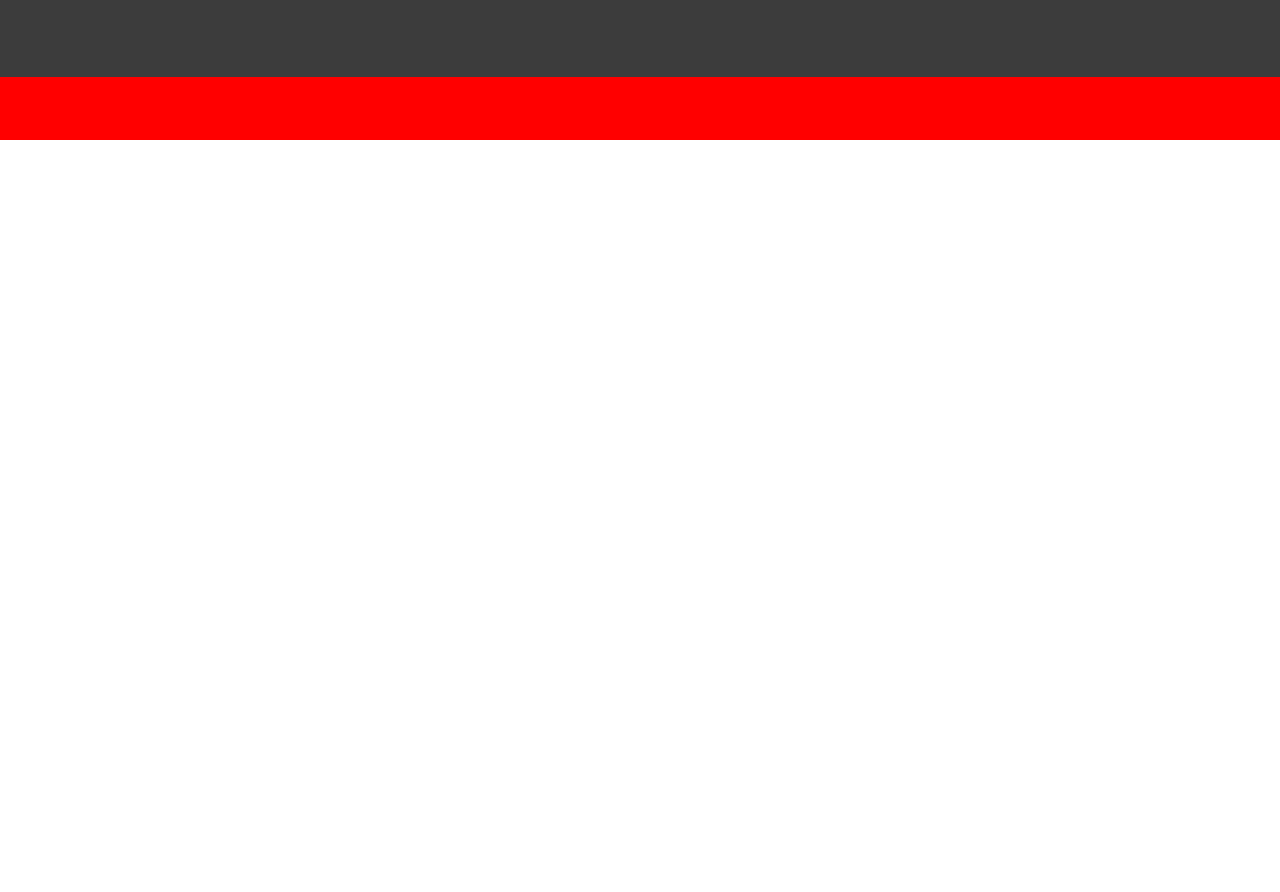
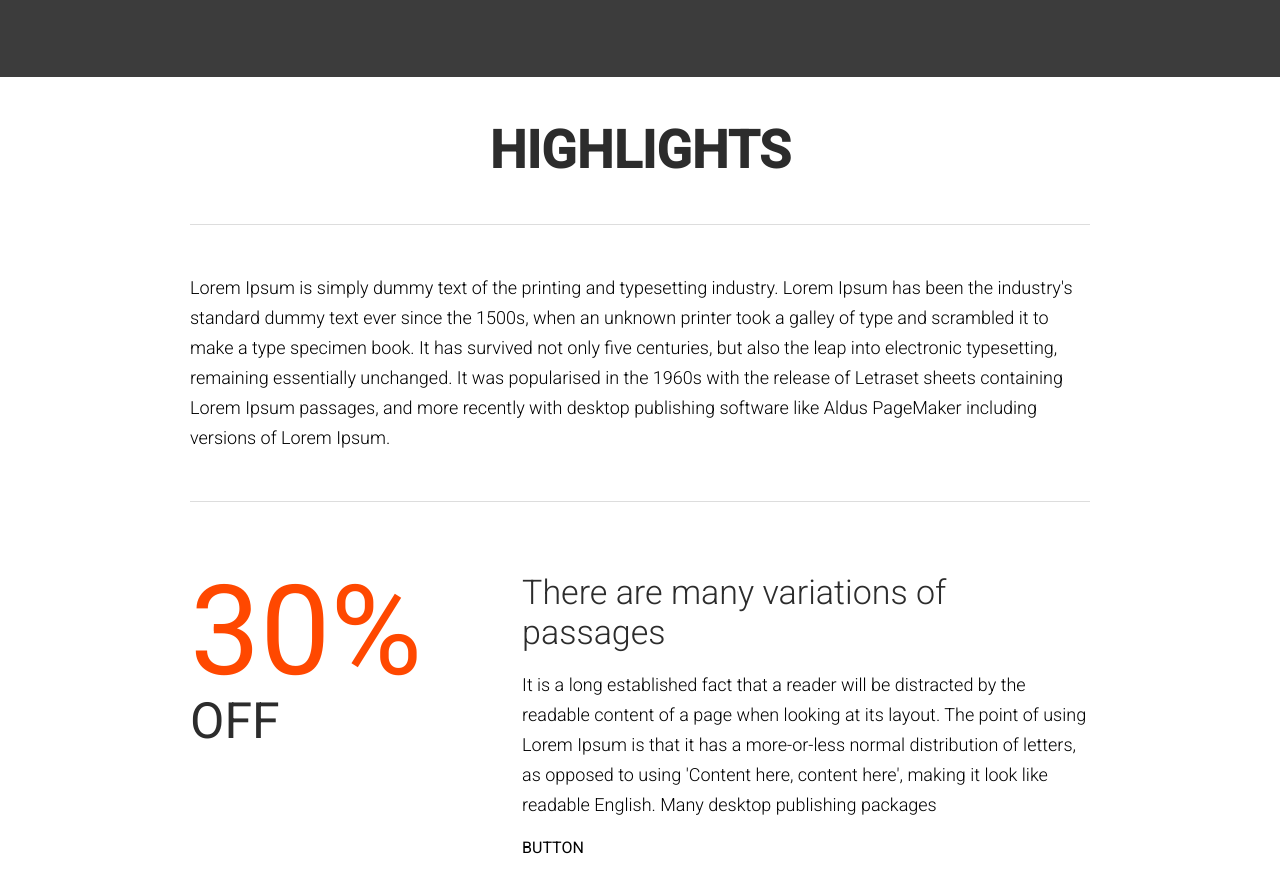
Before and after one commit to mindziukasss/react_spa, a React (Create React App) app: page / in a window 1280 px wide. Shown: the part 1360-2252 px from the top of the page. Before the commit the page ends 1500 px from the top, so only its background shows below. Built offline with nearby package versions, Linux system fonts and the light colour scheme.

Commit message:
Add Highlights component

```diff
--- a/src/App.js
+++ b/src/App.js
@@ -4,14 +4,16 @@ import './resources/styles.css';
 import Hedear from './components/header_footer/Header';
 import Featured from './components/featured/Featured';
 import VenueInfo from './components/venue_info/VenueInfo'
+import Highlights from './components/highlights/Highlights'
 
 
 function App() {
   return (
-    <div className="App" style={{height:"1500px" , backgroundColor: 'red'}}>
+    <div className="App" style={{height:"1500px" , background: 'cornflower'}}>
         <Hedear/>
         <Featured/>
         <VenueInfo/>
+        <Highlights/>
     </div>
   );
 }
--- /dev/null
+++ b/src/components/highlights/Description.js
@@ -0,0 +1,24 @@
+import React from 'react';
+import Fade from 'react-reveal/Fade';
+
+
+const Description = () => {
+    return (
+        <Fade>
+            <div className={"center_wrapper"}>
+                <h2>Highlights</h2>
+                <div className={"highlight_description"}>
+                    <p>Lorem Ipsum is simply dummy text of the printing and typesetting industry. Lorem Ipsum has been
+                        the industry's standard dummy text ever since the 1500s, when an unknown printer took a galley
+                        of type and scrambled it to make a type specimen book. It has survived not only five centuries,
+                        but also the leap into electronic typesetting, remaining essentially unchanged. It was
+                        popularised in the 1960s with the release of Letraset sheets containing Lorem Ipsum passages,
+                        and more recently with desktop publishing software like Aldus PageMaker including versions of
+                        Lorem Ipsum.</p>
+                </div>
+            </div>
+        </Fade>
+    );
+};
+
+export default Description;
--- /dev/null
+++ b/src/components/highlights/Discount.js
@@ -0,0 +1,57 @@
+import React, {Component} from 'react';
+import Fade from 'react-reveal/Fade';
+import Slide from 'react-reveal/Slide';
+
+class Discount extends Component {
+    state = {
+        discountStart: 0,
+        discountStop: 30
+    }
+
+    porcentage = () => {
+        if (this.state.discountStart < this.state.discountStop) {
+            this.setState({
+                discountStart: this.state.discountStart + 1
+            })
+        }
+    }
+
+    componentDidUpdate() {
+        setTimeout(() => {
+            this.porcentage()
+        }, 30)
+    }
+
+    render() {
+        return (
+            <div className={"center_wrapper"}>
+                <div className={"discount_wrapper"}>
+                    <Fade
+                        onReveal={() => this.porcentage()}
+
+                    >
+                        <div className={"discount_porcentage"}>
+                            <span>{this.state.discountStart}%</span>
+                            <span>OFF</span>
+                        </div>
+                    </Fade>
+                    <Slide right>
+                        <div className={"discount_description"}>
+                            <h3>There are many variations of passages</h3>
+                            <p>It is a long established fact that a reader will be distracted by the readable content of
+                                a
+                                page when looking at its layout. The point of using Lorem Ipsum is that it has a
+                                more-or-less normal distribution of letters, as opposed to using 'Content here, content
+                                here', making it look like readable English. Many desktop publishing packages</p>
+                            <div>
+                                BUTTON
+                            </div>
+                        </div>
+                    </Slide>
+                </div>
+            </div>
+        );
+    }
+}
+
+export default Discount;
--- /dev/null
+++ b/src/components/highlights/Highlights.js
@@ -0,0 +1,14 @@
+import React from 'react'
+import Description from './Description'
+import Discount from './Discount'
+
+const Highlights = () => {
+    return (
+        <div className={"highlight_wrapper"}>
+            <Description/>
+            <Discount/>
+        </div>
+    );
+};
+
+export default Highlights;
```
